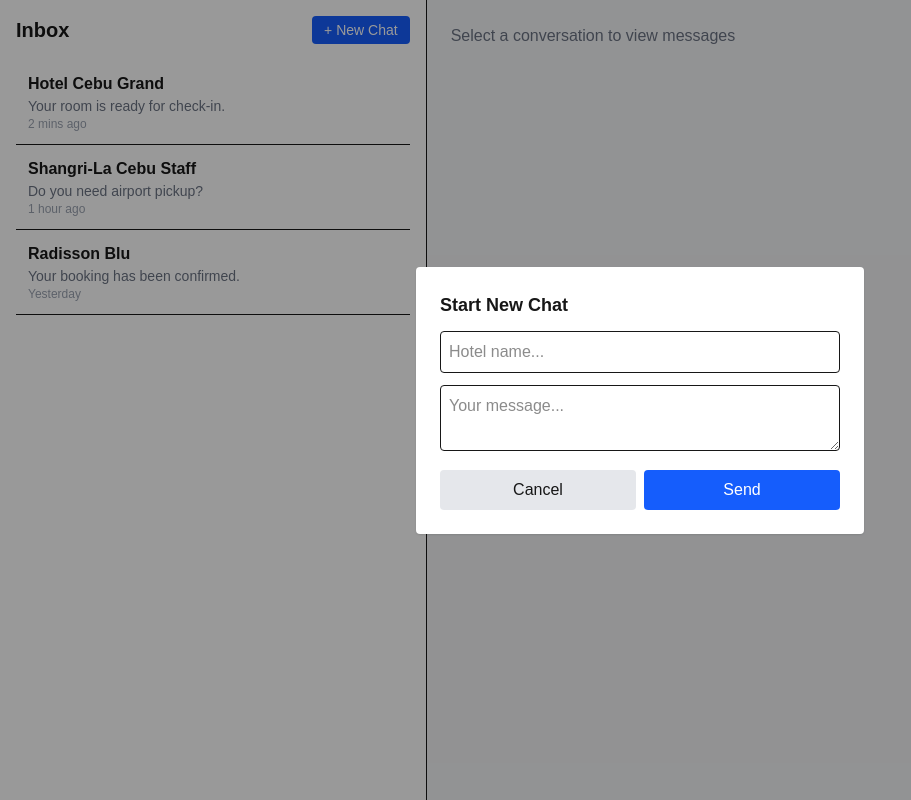
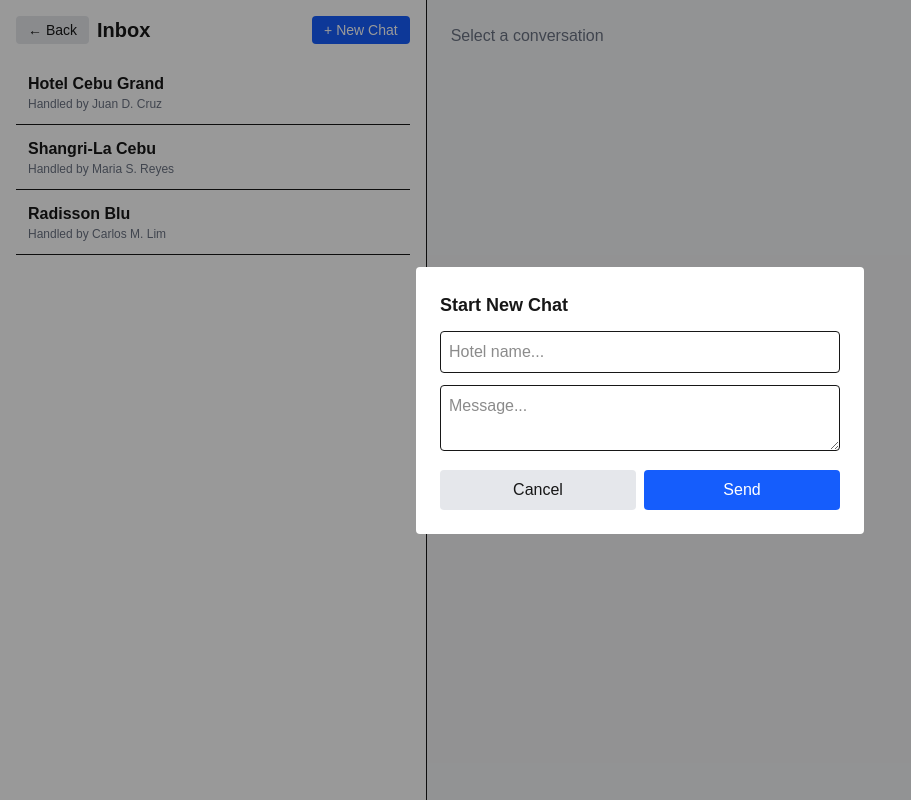
Before and after one commit to raffybonilla/InnSync, a Next.js app: page /user/inbox in a window 1280 px wide. Both pictures are taken after a click on the button "+ New Chat". Shown: the whole page, without its empty margins (0-911 px from the left). Built offline with nearby package versions, Linux system fonts and the light colour scheme.

Commit message:
Godinez: Fix inbox chat system with multi-conversation and handler names

```diff
--- a/src/app/user/inbox/page.tsx
+++ b/src/app/user/inbox/page.tsx
@@ -1,8 +1,11 @@
 "use client";
 
 import { useState } from "react";
+import { useRouter } from "next/navigation";
 
 export default function InboxPage() {
+  const router = useRouter();
+
   const [selectedChat, setSelectedChat] = useState<number | null>(null);
   const [showNewChat, setShowNewChat] = useState(false);
 
@@ -10,37 +13,55 @@
     {
       id: 1,
       name: "Hotel Cebu Grand",
-      message: "Your room is ready for check-in.",
-      time: "2 mins ago",
+      handler: "Juan D. Cruz",
+      messages: [
+        { sender: "hotel", text: "Your room is ready for check-in." },
+        { sender: "user", text: "Okay thank you!" },
+      ],
     },
     {
       id: 2,
-      name: "Shangri-La Cebu Staff",
-      message: "Do you need airport pickup?",
-      time: "1 hour ago",
+      name: "Shangri-La Cebu",
+      handler: "Maria S. Reyes",
+      messages: [
+        { sender: "hotel", text: "Do you need airport pickup?" },
+        { sender: "user", text: "Yes please." },
+      ],
     },
     {
       id: 3,
       name: "Radisson Blu",
-      message: "Your booking has been confirmed.",
-      time: "Yesterday",
+      handler: "Carlos M. Lim",
+      messages: [
+        { sender: "hotel", text: "Your booking has been confirmed." },
+        { sender: "user", text: "Nice!" },
+      ],
     },
   ];
+
+  const activeChat = chats.find((c) => c.id === selectedChat);
 
   return (
     <div className="min-h-screen bg-gray-100 flex">
 
-      {/* LEFT CHAT LIST */}
+      {/* LEFT SIDE */}
       <div className="w-1/3 bg-white border-r p-4">
 
-        {/* 🔥 TOP HEADER + NEW CHAT */}
-        <div className="flex justify-between items-center mb-4">
+        {/* HEADER */}
+        <div className="flex items-center gap-2 mb-4">
+
+          <button
+            onClick={() => router.push("/user/dashboard")}
+            className="text-sm bg-gray-200 px-3 py-1 rounded hover:bg-gray-300"
+          >
+            ← Back
+          </button>
 
           <h1 className="text-xl font-bold">Inbox</h1>
 
           <button
             onClick={() => setShowNewChat(true)}
-            className="bg-blue-600 text-white px-3 py-1 rounded text-sm hover:bg-blue-700"
+            className="ml-auto bg-blue-600 text-white px-3 py-1 rounded text-sm hover:bg-blue-700"
           >
             + New Chat
           </button>
@@ -48,46 +69,63 @@
         </div>
 
         {/* CHAT LIST */}
+        <div className="flex flex-col">
+
           {chats.map((chat) => (
-          <div
+            <button
               key={chat.id}
               onClick={() => setSelectedChat(chat.id)}
-            className="p-3 border-b hover:bg-gray-100 cursor-pointer"
+              className={`text-left p-3 border-b hover:bg-gray-100 w-full ${
+                selectedChat === chat.id ? "bg-gray-200" : ""
+              }`}
             >
               <p className="font-semibold">{chat.name}</p>
-            <p className="text-sm text-gray-500">{chat.message}</p>
-            <p className="text-xs text-gray-400">{chat.time}</p>
-          </div>
+              <p className="text-xs text-gray-500">
+                Handled by {chat.handler}
+              </p>
+            </button>
           ))}
 
         </div>
 
-      {/* RIGHT CHAT VIEW */}
+      </div>
+
+      {/* RIGHT SIDE */}
       <div className="flex-1 p-6">
 
-        {!selectedChat ? (
+        {!activeChat ? (
           <p className="text-gray-500">
-            Select a conversation to view messages
+            Select a conversation
           </p>
         ) : (
           <div className="bg-white p-5 rounded shadow">
 
-            <h2 className="text-lg font-bold mb-2">
-              Chat opened
+            {/* CHAT HEADER */}
+            <h2 className="text-lg font-bold mb-1">
+              {activeChat.name}
             </h2>
 
-            <div className="space-y-3 mt-4">
+            <p className="text-sm text-gray-500 mb-4">
+              Handled by: {activeChat.handler}
+            </p>
 
-              <div className="bg-gray-100 p-3 rounded">
-                Hello! Your booking is confirmed.
+            {/* MESSAGES */}
+            <div className="space-y-3">
+              {activeChat.messages.map((msg, index) => (
+                <div
+                  key={index}
+                  className={`p-3 rounded w-fit ${
+                    msg.sender === "user"
+                      ? "bg-blue-100 ml-auto"
+                      : "bg-gray-100"
+                  }`}
+                >
+                  {msg.text}
+                </div>
+              ))}
             </div>
 
-              <div className="bg-blue-100 p-3 rounded ml-auto w-fit">
-                Thank you!
-              </div>
-
-            </div>
-
+            {/* INPUT */}
             <div className="mt-4 flex gap-2">
               <input
                 placeholder="Type a message..."
@@ -103,11 +141,11 @@
 
       </div>
 
-      {/* 🔥 NEW CHAT MODAL */}
+      {/* NEW CHAT MODAL */}
       {showNewChat && (
         <div className="fixed inset-0 bg-black/40 flex items-center justify-center">
 
-          <div className="bg-white w-[90%] max-w-md p-6 rounded shadow">
+          <div className="bg-white w-[90%] max-w-md p-6 rounded">
 
             <h2 className="text-lg font-bold mb-3">
               Start New Chat
@@ -119,7 +157,7 @@
             />
 
             <textarea
-              placeholder="Your message..."
+              placeholder="Message..."
               className="w-full border p-2 rounded mb-3"
             />
 
```
Lines whose indentation alone changed are shown as unchanged.
